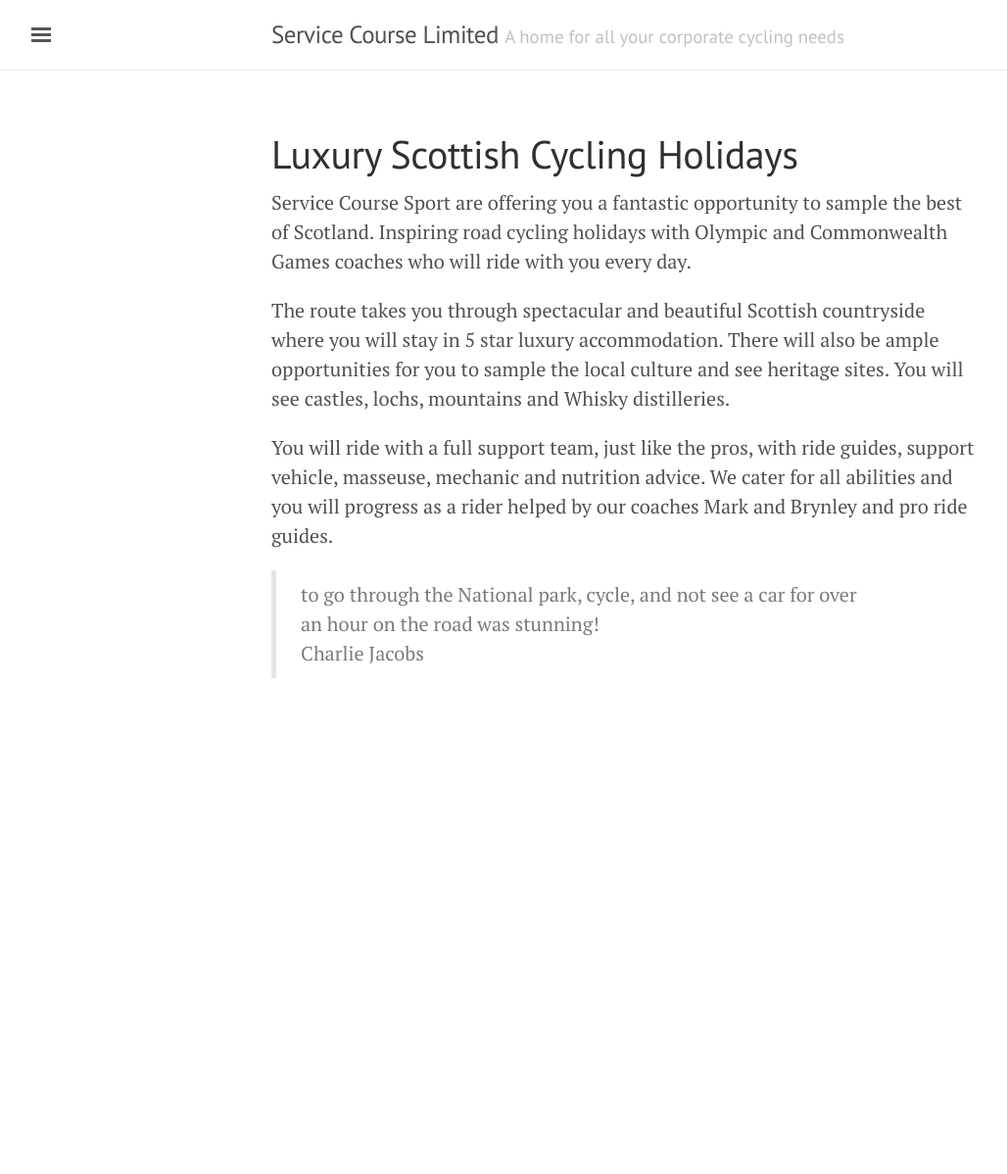
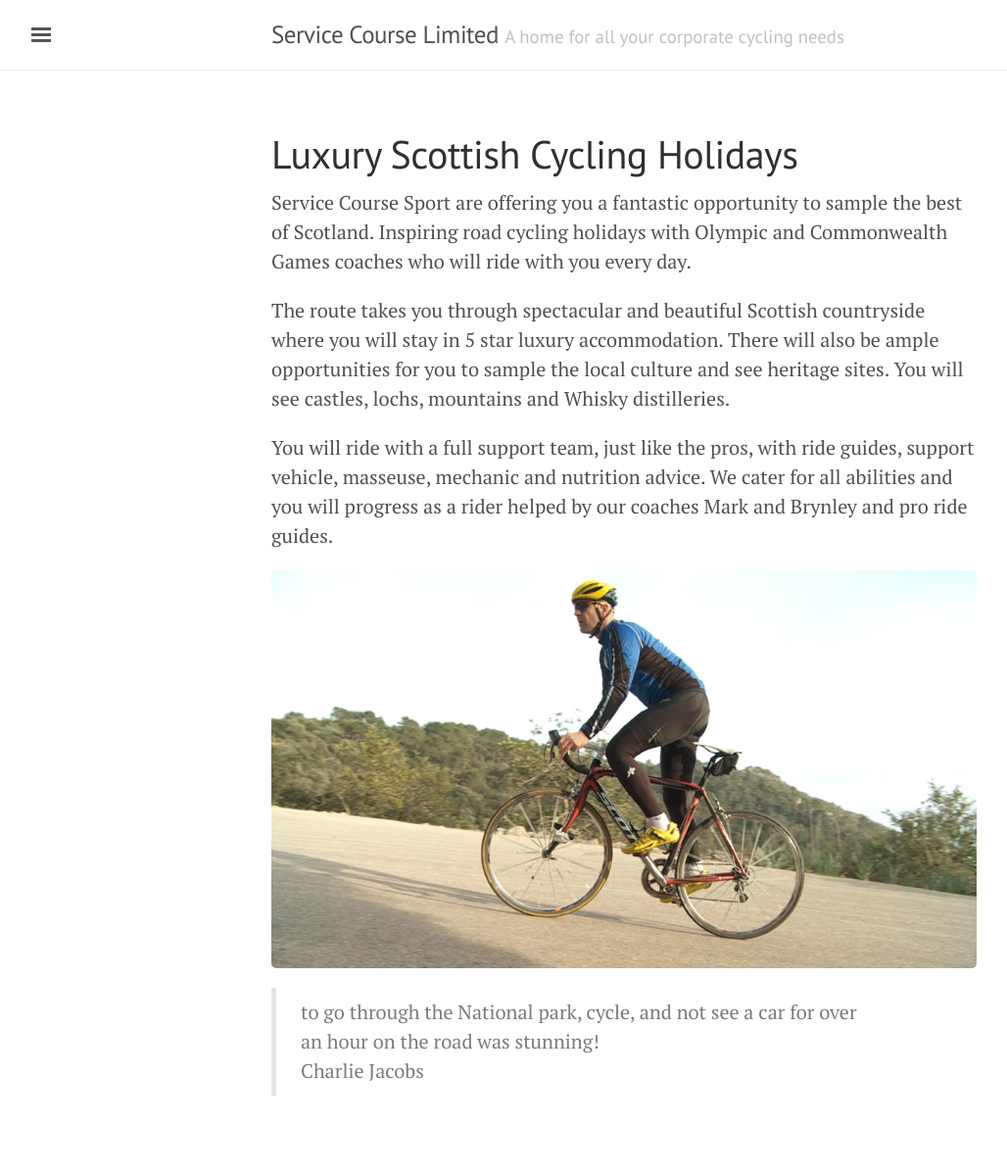
Before and after one commit to brynleydavies/brynleydavies.github.io, a Jekyll site: the page built from _pages/scottish.md, in a window 1280 px wide. Shown: the whole page at 98% size, without its empty margins (3-1031 px from the left). Built offline with Jekyll 4.4.1, drawn with Linux system fonts in a browser that asks for light colours; before the commit the page ends 900 px from its top, so only the background shows below that.

Commit message:
Updated scottish.md

```diff
--- a/_pages/scottish.md
+++ b/_pages/scottish.md
@@ -4,6 +4,7 @@ title: Luxury Scottish Cycling Holidays
 published: true
 permalink: /scottish/
 ---
+
 
 Service Course Sport are offering you a fantastic opportunity to sample the best of Scotland.
 Inspiring road cycling holidays with Olympic and Commonwealth Games coaches who will ride with you every day.
@@ -12,6 +13,8 @@ The route takes you through spectacular and beautiful Scottish countryside where
 
 You will ride with a full support team, just like the pros, with ride guides, support vehicle, masseuse, mechanic and nutrition advice. We cater for all abilities and you will progress as a rider helped by our coaches Mark and Brynley and pro ride guides.
 
+![Photovid2_0_34_11.jpg]({{site.baseurl}}/media/Photovid2_0_34_11.jpg)
+
 <blockquote>
 to go through the National park, cycle, and not see a car for over an hour on the road was stunning!
 <footer>Charlie Jacobs</footer>
```
